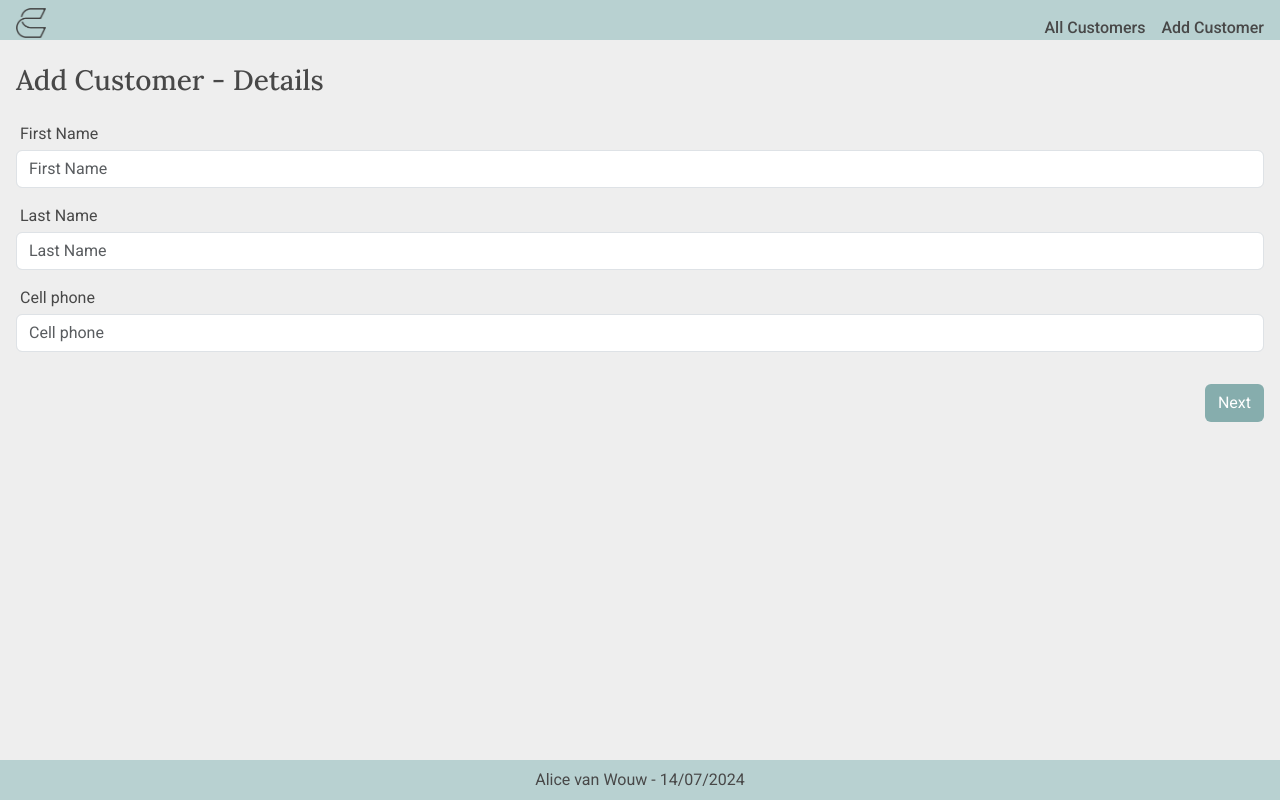
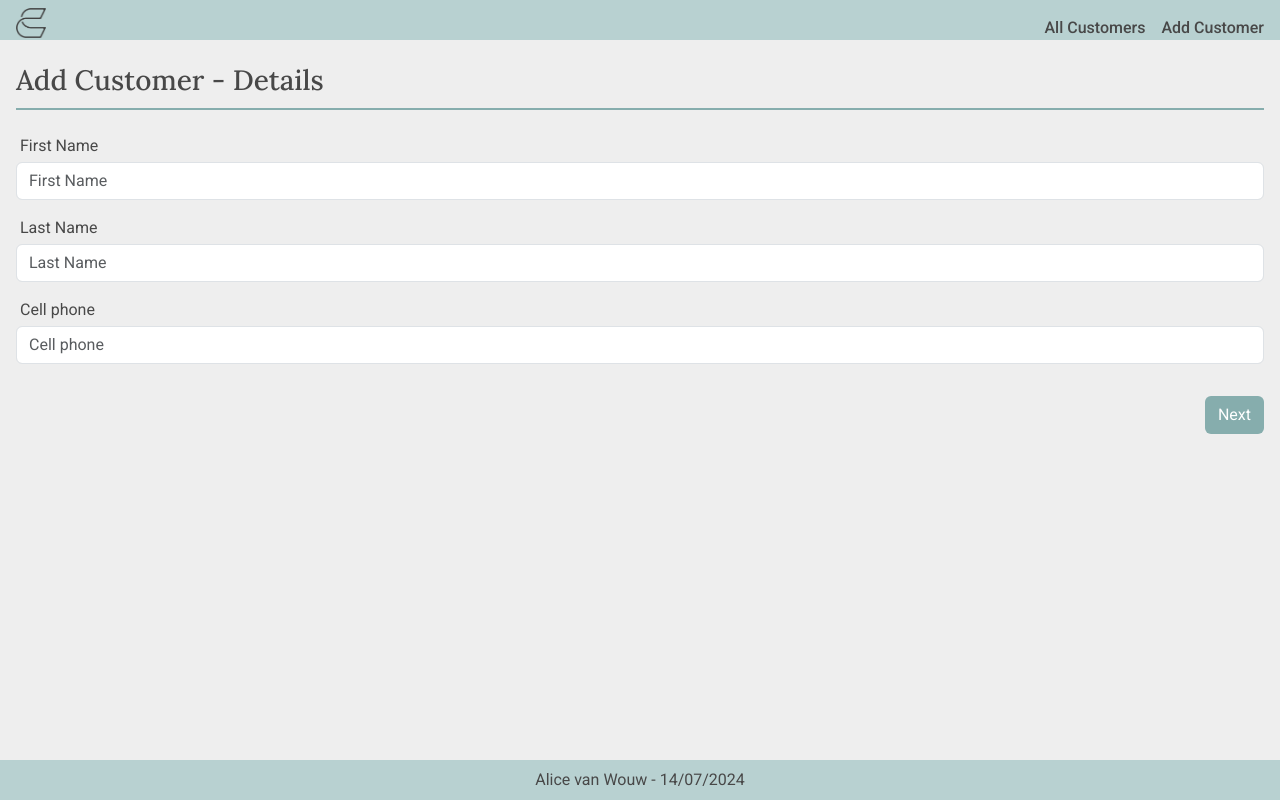
Before and after one commit to alicevanwouw/Psybergate_Assessment, a React (Vite) app in the folder psybergate_assessment/: page /customers/new/details in a window 1280 px wide. Built offline with nearby package versions, Linux system fonts and the light colour scheme.

Commit message:
improved styling

```diff
--- a/psybergate_assessment/src/App.css
+++ b/psybergate_assessment/src/App.css
@@ -30,6 +30,10 @@ h1 {
 
 h3 {
     font-family: 'Lora', serif;
+}
+.h3-underline {
+    border-bottom: 2px solid #86adad;
+    padding-bottom: 10px;
 }
 
 
--- a/psybergate_assessment/src/components/FormHeading.jsx
+++ b/psybergate_assessment/src/components/FormHeading.jsx
@@ -1,5 +1,5 @@
 function FormHeading({ text }) {
-    return <h3>{text}</h3>;
+    return <h3 className="h3-underline">{text}</h3>;
 }
 
 export default FormHeading;
```
